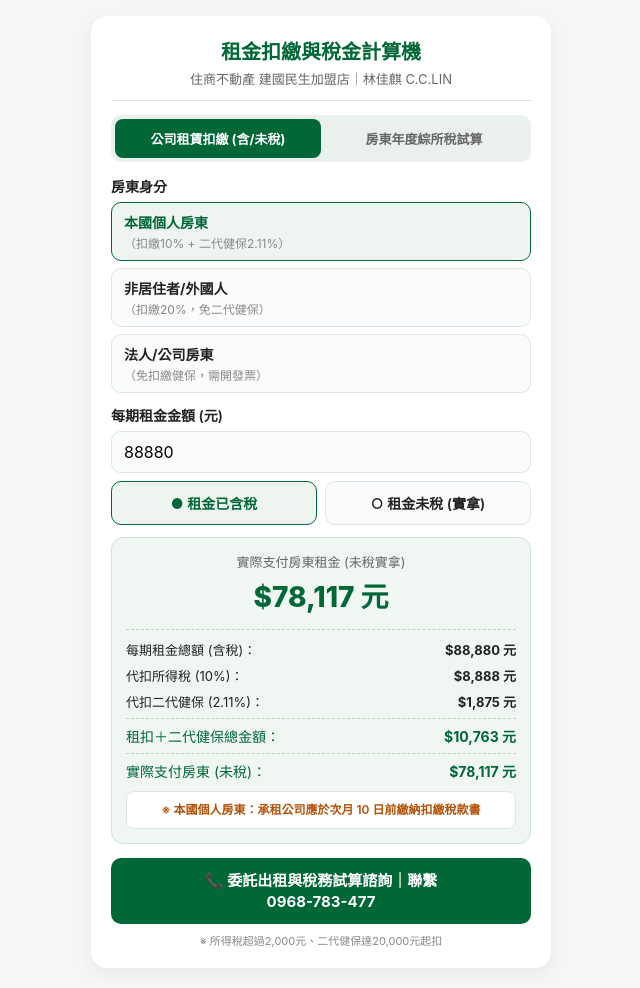
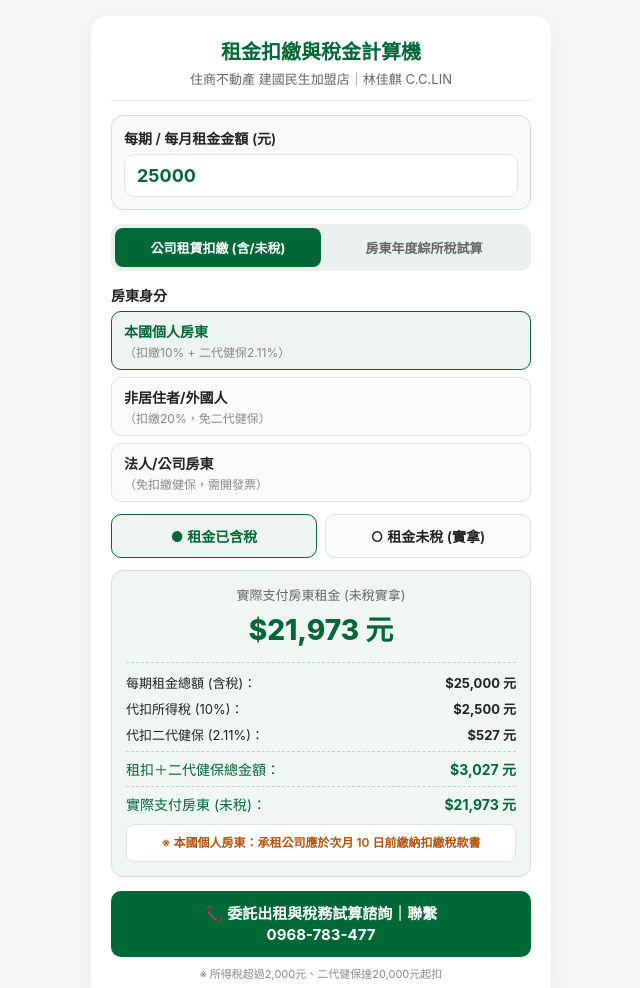
Before and after one commit to ekls9521436/rent-tax, a plain HTML site: page index.html in a window 1280 px wide. Shown: the whole page, without its empty margins (319-959 px from the left). Drawn offline with Linux system fonts and the light colour scheme.

Commit message:
Update index.html

```diff
--- a/index.html
+++ b/index.html
@@ -16,6 +16,8 @@ body{margin:0;padding:16px;background:var(--bg);color:var(--t);display:flex;just
 .tab.on{background:var(--p);color:#fff}
 .fg{margin-bottom:12px}label{display:block;font-size:14px;font-weight:600;margin-bottom:6px}
 input,select{width:100%;padding:10px 12px;font-size:16px;border:1px solid var(--b);border-radius:10px;background:#fafcfb}
+.top-rent{background:#f7faf8;border:1px solid #cce3d5;border-radius:12px;padding:12px;margin-bottom:14px}
+.top-rent input{background:#fff;font-size:18px;font-weight:700;color:var(--p)}
 .row{display:grid;grid-template-columns:1fr 1fr;gap:10px}
 .lt-list{display:grid;gap:7px}
 .lt-item{padding:9px 12px;border:1px solid var(--b);border-radius:10px;background:#fafcfb;cursor:pointer;user-select:none}
@@ -43,10 +45,17 @@ input,select{width:100%;padding:10px 12px;font-size:16px;border:1px solid var(--
     <h1>租金扣繳與稅金計算機</h1>
     <p>住商不動產 建國民生加盟店｜林佳麒 C.C.LIN</p>
   </div>
+
+  <div class="top-rent">
+    <label>每期 / 每月租金金額 (元)</label>
+    <input type="number" id="rent" value="25000" oninput="calcAll()" onchange="calcAll()">
+  </div>
+
   <div class="tabs">
     <div class="tab on" id="n1" onclick="sw(1)">公司租賃扣繳 (含/未稅)</div>
     <div class="tab" id="n2" onclick="sw(2)">房東年度綜所稅試算</div>
   </div>
+
   <div id="p1">
     <div class="fg">
       <label>房東身分</label>
@@ -65,36 +74,32 @@ input,select{width:100%;padding:10px 12px;font-size:16px;border:1px solid var(--
         </div>
       </div>
     </div>
-    <div class="fg">
-      <label>每期租金金額 (元)</label>
-      <input type="number" id="wr" value="88880" oninput="cw()" onchange="cw()">
     <div class="rg">
       <div class="ri on" id="o1" onclick="stm('inc')">● 租金已含稅</div>
       <div class="ri" id="o2" onclick="stm('exc')">○ 租金未稅 (實拿)</div>
     </div>
-    </div>
     <div class="res">
       <div class="rm">
         <div class="ti" id="wt1">實際支付房東租金 (未稅實拿)</div>
-        <div class="am" id="wa1">$78,117 元</div>
+        <div class="am" id="wa1">$21,973 元</div>
       </div>
       <div class="rd">
-        <div class="dr"><span>每期租金總額 (含稅)：</span><span id="wg">$88,880 元</span></div>
-        <div class="dr"><span id="wtl">代扣所得稅 (10%)：</span><span id="wt">$8,888 元</span></div>
-        <div class="dr"><span>代扣二代健保 (2.11%)：</span><span id="wn">$1,875 元</span></div>
-        <div class="dr hl"><span>租扣＋二代健保總金額：</span><span id="wd">$10,763 元</span></div>
-        <div class="dr hl"><span>實際支付房東 (未稅)：</span><span id="wnet">$78,117 元</span></div>
+        <div class="dr"><span>每期租金總額 (含稅)：</span><span id="wg">$25,000 元</span></div>
+        <div class="dr"><span id="wtl">代扣所得稅 (10%)：</span><span id="wt">$2,500 元</span></div>
+        <div class="dr"><span>代扣二代健保 (2.11%)：</span><span id="wn">$527 元</span></div>
+        <div class="dr hl"><span>租扣＋二代健保總金額：</span><span id="wd">$3,027 元</span></div>
+        <div class="dr hl"><span>實際支付房東 (未稅)：</span><span id="wnet">$21,973 元</span></div>
       </div>
       <div class="tip" id="wdead" style="color:#b45309;font-weight:600;text-align:center">※ 本國個人房東：承租公司應於次月 10 日前繳納扣繳稅款書</div>
     </div>
   </div>
+
   <div id="p2" style="display:none">
     <div class="tabs">
       <div class="tab on" id="s1" onclick="sam('normal')">一般自然人出租</div>
       <div class="tab" id="s2" onclick="sam('charity')">公益出租人 (1.5萬免稅)</div>
     </div>
     <div class="row">
-      <div class="fg"><label>每月租金 (元)</label><input type="number" id="ar" value="25000" oninput="ca()" onchange="ca()"></div>
       <div class="fg"><label>房東綜所稅率</label>
         <select id="art" onchange="ca()">
           <option value="0.05">5% (59萬內)</option>
@@ -104,13 +109,13 @@ input,select{width:100%;padding:10px 12px;font-size:16px;border:1px solid var(--
           <option value="0.40">40% (498萬以上)</option>
         </select>
       </div>
-    </div>
       <div class="fg"><label>全年出租月數</label>
         <select id="am" onchange="ca()">
           <option value="12" selected>12 個月 (全年)</option>
           <option value="10">10 個月</option>
           <option value="6">6 個月</option>
         </select>
+      </div>
     </div>
     <div class="res">
       <div class="rm">
@@ -126,6 +131,7 @@ input,select{width:100%;padding:10px 12px;font-size:16px;border:1px solid var(--
       <div class="tip" id="atip"></div>
     </div>
   </div>
+
   <a href="tel:0968783477" class="btn">📞 委託出租與稅務試算諮詢｜聯繫<br>0968-783-477</a>
   <div class="nt">※ 所得稅超過2,000元、二代健保達20,000元起扣</div>
 </div>
@@ -136,8 +142,9 @@ function slt(v){lt=v;document.getElementById('lt-local').className=v=='local'?'l
 function sam(m){am=m;document.getElementById('s1').className=m=='normal'?'tab on':'tab';document.getElementById('s2').className=m=='charity'?'tab on':'tab';ca()}
 function stm(m){tm=m;document.getElementById('o1').className=m=='inc'?'ri on':'ri';document.getElementById('o1').innerText=m=='inc'?'● 租金已含稅':'○ 租金已含稅';document.getElementById('o2').className=m=='exc'?'ri on':'ri';document.getElementById('o2').innerText=m=='exc'?'● 租金未稅 (實拿)':'○ 租金未稅 (實拿)';cw()}
 function f(n){return'$'+Math.floor(n).toLocaleString('zh-TW')+' 元'}
+function calcAll(){cw();ca()}
 function cw(){
-var v=parseFloat(document.getElementById('wr').value)||0,g=0,tx=0,nh=0,nt=0;
+var v=parseFloat(document.getElementById('rent').value)||0,g=0,tx=0,nh=0,nt=0;
 if(lt=='corp'){g=nt=v;document.getElementById('wtl').innerText='代扣所得稅 (0%)：';document.getElementById('wdead').innerText='※ 法人房東應開立發票，承租公司免扣繳與健保'}
 else if(lt=='foreign'){document.getElementById('wtl').innerText='代扣所得稅 (20%)：';document.getElementById('wdead').innerText='※ 外國人：給付日起 10 日內完成扣繳申報';if(tm=='inc'){g=v;tx=Math.floor(g*.2);nt=g-tx}else{nt=v;g=Math.round(nt/.8);tx=g-nt}}
 else{document.getElementById('wtl').innerText='代扣所得稅 (10%)：';document.getElementById('wdead').innerText='※ 本國個人房東：承租公司應於次月 10 日前繳納扣繳稅款書';if(tm=='inc'){g=v;tx=Math.floor(g*.1)>2000?Math.floor(g*.1):0;nh=g>=20000?Math.floor(g*.0211):0;nt=g-tx-nh}else{nt=v;var eg=nt/.8789;if(Math.floor(eg*.1)>2000&&eg>=20000){g=Math.floor(nt/.8789);tx=Math.floor(g*.1);nh=Math.floor(g*.0211);if(g-tx-nh<nt){g++;tx=Math.floor(g*.1);nh=Math.floor(g*.0211)}}else if(nt/.9789>=20000){g=Math.round(nt/.9789);nh=Math.floor(g*.0211)}else{g=nt}}}
@@ -146,13 +153,13 @@ document.getElementById('wa1').innerText=f(tm=='inc'?nt:g);
 document.getElementById('wg').innerText=f(g);document.getElementById('wt').innerText=f(tx);document.getElementById('wn').innerText=f(nh);document.getElementById('wd').innerText=f(tx+nh);document.getElementById('wnet').innerText=f(nt)
 }
 function ca(){
-var r=parseFloat(document.getElementById('art').value)||.12,rn=parseFloat(document.getElementById('ar').value)||0,m=parseInt(document.getElementById('am').value)||12;
+var r=parseFloat(document.getElementById('art').value)||.12,rn=parseFloat(document.getElementById('rent').value)||0,m=parseInt(document.getElementById('am').value)||12;
 var g=rn*m,ex=am=='charity'?Math.min(g,15000*m):0,ae=Math.max(0,g-ex),xp=ae*.43,nt=Math.max(0,ae-xp),tx=nt*r;
 document.getElementById('atax').innerText=f(tx);document.getElementById('ag').innerText=f(g);document.getElementById('ae').innerText=f(ex);document.getElementById('ax').innerText=f(xp);document.getElementById('an').innerText=f(nt);
 var ce=Math.min(g,15000*m),ct=Math.max(0,(g-ce)*.57*r),df=Math.max(0,tx-ct);
 document.getElementById('atip').innerHTML=am=='normal'?'💡 <b>節稅提示：</b>一般出租扣 43% 費用；若轉作<b>公益出租人</b>，每年可再省綜所稅 <b>'+f(df)+'</b>，房屋稅與地價稅同步享自用優惠！':'💡 <b>公益出租人優勢：</b>享每月 15,000 元免稅額，超過部分再扣 43% 必要費用，房屋稅與地價稅同步比照自用住宅稅率。'
 }
-cw();ca();
+calcAll();
 </script>
 </body>
 </html>
```
Lines whose indentation alone changed are shown as unchanged.
